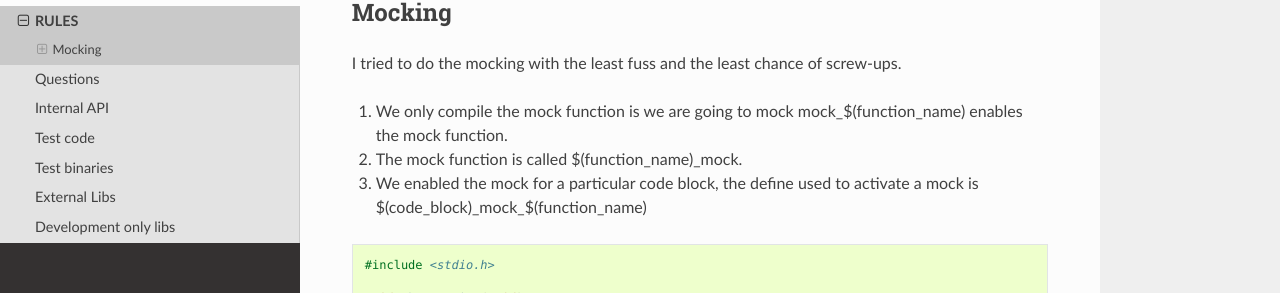
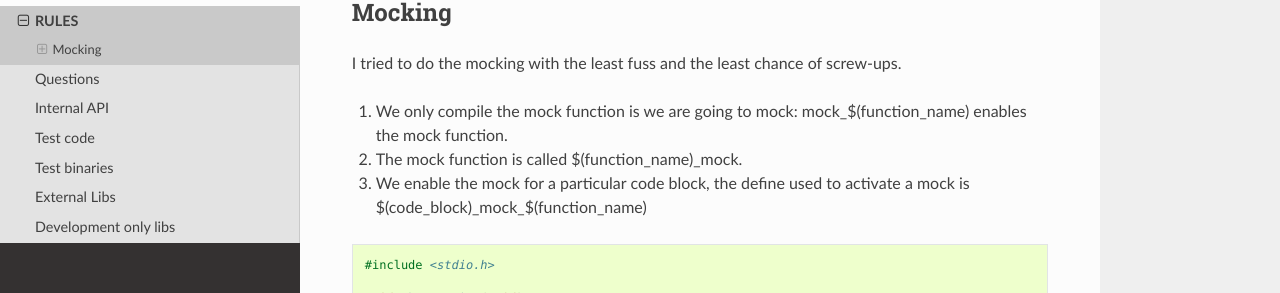
Before and after one commit to winged/chirp, a Sphinx documentation site: the page built from doc/RULES.rst, in a window 1280 px wide and 900 px high, scrolled down 2174 px. Shown: the part 156-449 px from the top of the window. Built offline with Sphinx 7.4.7 and the Read the Docs theme 2.0.0, drawn with Linux system fonts in a browser that asks for light colours; pages that are not in the unit, such as notebooks, are missing from menus.

Commit message:
Typos in expaining mocking

```diff
--- a/doc/RULES.rst
+++ b/doc/RULES.rst
@@ -128,13 +128,13 @@ Mocking
 
 I tried to do the mocking with the least fuss and the least chance of screw-ups.
 
-1. We only compile the mock function is we are going to mock
+1. We only compile the mock function is we are going to mock:
    mock_$(function_name) enables the mock function.
 
 2. The mock function is called $(function_name)_mock.
 
-3. We enabled the mock for a particular code block, the define used to activate
-   a mock is $(code_block)_mock_$(function_name)
+3. We enable the mock for a particular code block, the define used to activate a
+   mock is $(code_block)_mock_$(function_name)
 
 
 .. code-block:: cpp
```
